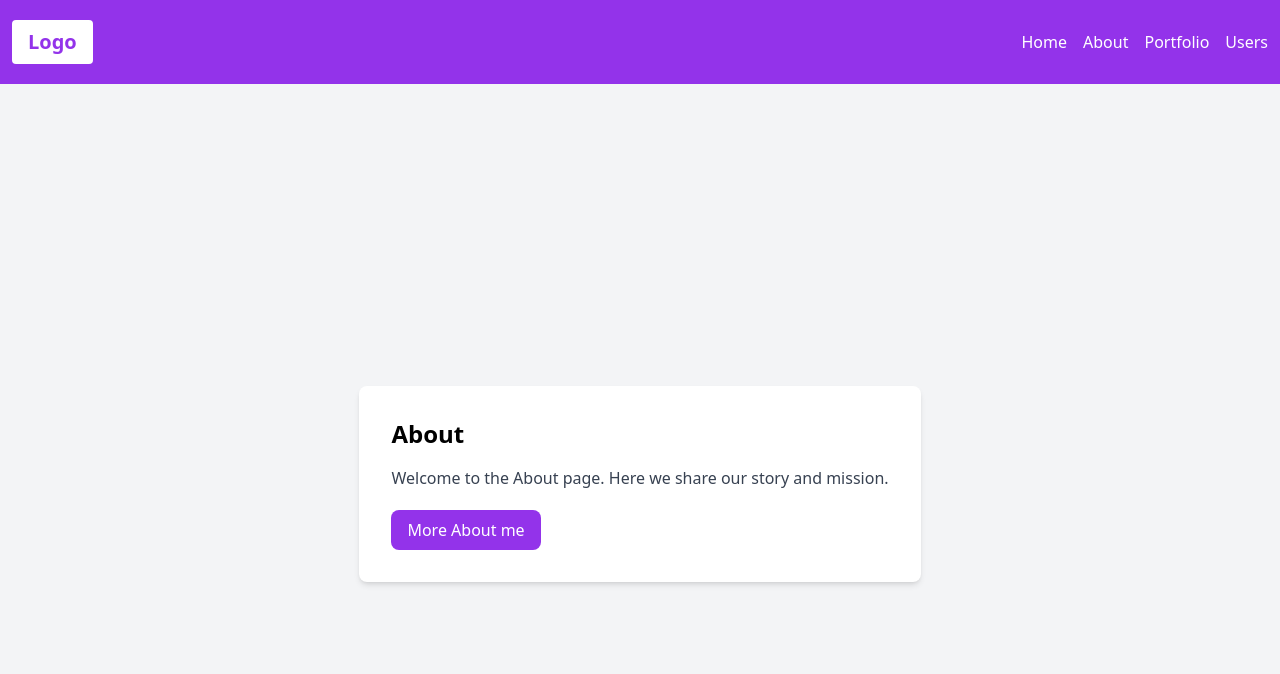
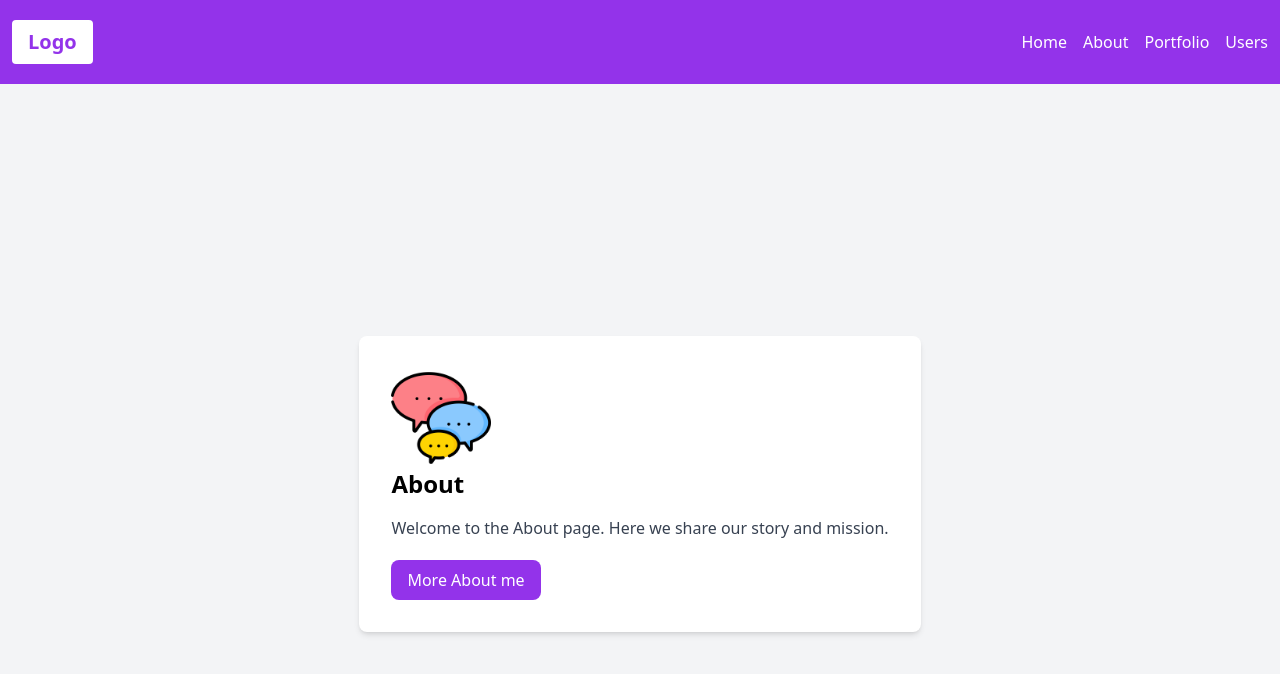
Before and after one commit to mhistiak3/nextjs-app, a Next.js app: page /about in a window 1280 px wide. Shown: the top 674 px of the page. Built offline with nearby package versions, Linux system fonts and the light colour scheme.

Commit message:
image optimize

```diff
--- a/app/about/page.js
+++ b/app/about/page.js
@@ -1,9 +1,13 @@
 import Button from "@/components/Button";
-
+import Image from "next/image";
+import logo from "@/public/logo.png";
 const About = () => {
   return (
     <div className="flex items-center justify-center h-screen bg-gray-100">
       <div className="p-8 bg-white rounded-lg shadow-md">
+        <div className="w-[100px]">
+          <Image src={logo} alt="Logo" quality={100} placeholder="blur" />
+        </div>
         <h1 className="text-2xl font-bold mb-4">About</h1>
         <p className="text-gray-700">
           Welcome to the About page. Here we share our story and mission.
```
Also changed, not shown: public/logo.png (added).
